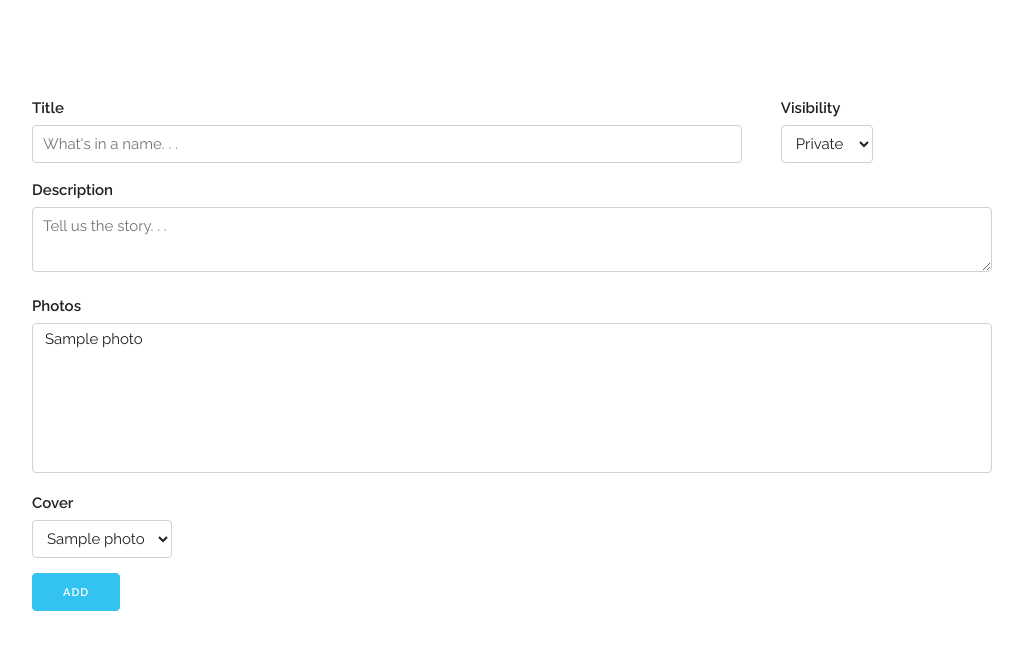
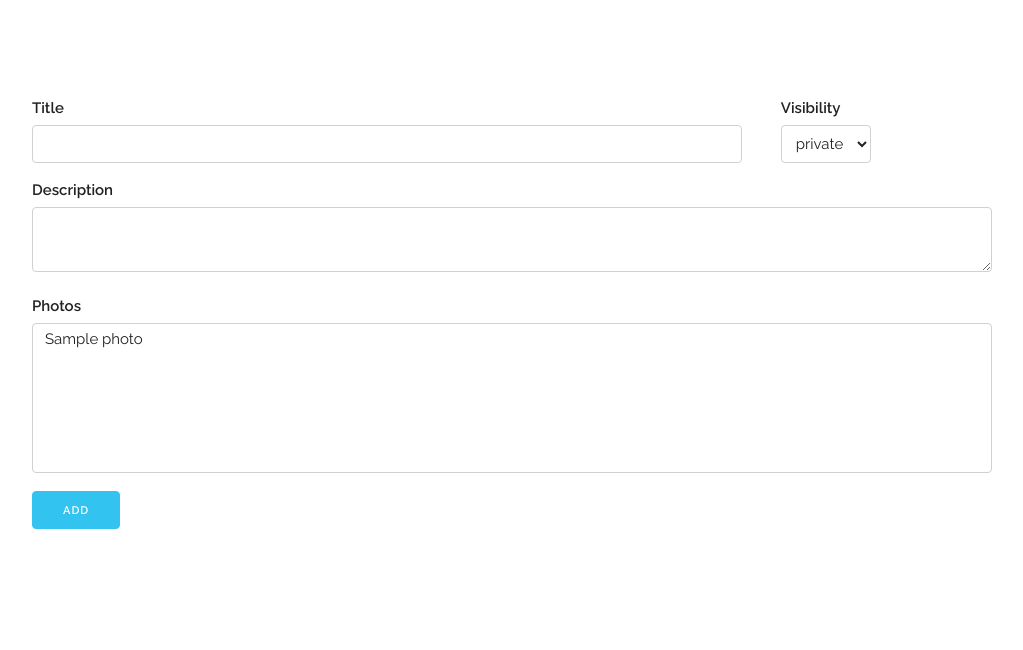
Before and after one commit to jesseklein406/django-imager, a Django app: page /images/album/add/ in a window 1280 px wide. Shown: the part 50-700 px from the top of the page, without its empty margins (128-1151 px from the left). Run offline with Django 3.2, Linux system fonts and the light colour scheme; a user stored in the database is signed in; tables that the repository leaves empty hold one stand-in row (values such as "Sample post"); some libraries are stand-ins or nearby versions.

Commit message:
Refactor album add

```diff
--- a/imagersite/imager_images/templates/imager_images/album_add.html
+++ b/imagersite/imager_images/templates/imager_images/album_add.html
@@ -11,39 +11,21 @@
 
     <div class="row">
       <div class="nine columns">
-        <label for="album_title">Title</label>
-        <input type="text" class="u-full-width" id="album_title" name="title" placeholder="What's in a name. . ."/>
+        <label for="id_title">{{ form.title.label }}</label>
+        {{ form.title|add_class:'u-full-width' }}
       </div><!-- end column -->
 
       <div class="three columns">
-        <label>Visibility</label>
-        <select name="published">
-          <option value="private">Private</option>
-          <option value="shared">Shared</option>
-          <option value="public">Public</option>
-        </select>
+        <label for="id_published">Visibility</label>
+        {{ form.published }}
       </div><!-- end column -->
     </div><!-- end row -->
 
-    <label for="album_description">Description</label>
-    <textarea name="description" id="album_description" placeholder="Tell us the story. . ." class="u-full-width"></textarea>
-    <label>Photos</label>
-    <select name="photos" size="6" multiple="multiple" class="tall_select_box u-full-width">
-      {% for photo in user.photos.all %}
-      <option value="{{ photo.id }}">{{ photo.title }}</option>
-      {% endfor %}
-    </select>
+    <label for="id_description">{{ form.description.label }}</label>
+    {{ form.description|add_class:'u-full-width' }}
 
-    <div class="row">
-      <div class="six columns">
-        <label>Cover</label>
-        <select name="cover">
-          {% for photo in user.photos.all %}
-          <option value="{{ photo.id }}">{{ photo.title }}</option>
-          {% endfor %}
-        </select>
-      </div><!-- end column -->
-    </div><!-- end row -->
+    <label for="id_photos">{{ form.photos.label }}</label>
+    {{ form.photos|add_class:'tall_select_box u-full-width' }}
 
     <input type="submit" class="button-primary" name="albumadd" value="Add">
   </form>
--- a/imagersite/imager_images/urls.py
+++ b/imagersite/imager_images/urls.py
@@ -6,7 +6,7 @@ from .views import (
     LibraryView,
     PhotoView,
     AlbumView,
-    album_create,
+    AlbumAddView,
     album_update,
     AlbumUpdateView,
     photo_create,
@@ -19,7 +19,7 @@ urlpatterns = patterns(
     url(r'^library/$', LibraryView.as_view(), name='library'),
     url(r'^album/(?P<pk>\d+)/$', AlbumView.as_view(), name='album'),
     url(r'^photos/(?P<pk>\d+)/$', PhotoView.as_view(), name='photo'),
-    url(r'^album/add/$', album_create, name='album_add'),
+    url(r'^album/add/$', AlbumAddView.as_view(), name='album_add'),
     url(
         r'^album/(?P<pk>\d+)/edit/$',
         AlbumUpdateView.as_view(),
--- a/imagersite/imager_images/views.py
+++ b/imagersite/imager_images/views.py
@@ -4,9 +4,9 @@ from __future__ import unicode_literals
 
 from django.contrib.auth.decorators import login_required
 from django.core.urlresolvers import reverse
-from django.http import HttpResponseRedirect, Http404
+from django.http import HttpResponseRedirect
 from django.shortcuts import get_object_or_404, render
-from django.views.generic import ListView, DetailView, UpdateView
+from django.views.generic import ListView, CreateView, DetailView, UpdateView
 from braces.views import LoginRequiredMixin
 
 from imager_images.models import Photo, Album
@@ -38,25 +38,21 @@ class PhotoView(LoginRequiredMixin, DetailView):
     template_name = 'imager_images/photo.html'
 
 
-@login_required
-def album_create(request):
-    if request.POST:
-        album = Album(
-            user=request.user,
-            title=request.POST['title'],
-            description=request.POST['description'],
-            published=request.POST['published'],
-            cover=Photo.objects.get(id=int(request.POST['cover']))
-        )
-        album.save()
-        for i in request.POST.getlist('photos'):
-            album.photos.add(Photo.objects.get(id=int(i)))
-        album.save()
+class AlbumAddView(CreateView):
+    template_name_suffix = '_add'
+    model = Album
+    fields = ['title', 'description', 'published', 'photos']
+    success_url = '/images/library/'
 
-        return HttpResponseRedirect(reverse('library'))
+    def get_form(self):
+        form = super(AlbumAddView, self).get_form()
+        form.fields['photos'].queryset = self.request.user.photos.all()
+        return form
 
-    else:
-        return render(request, 'imager_images/album_add.html')
+    def form_valid(self, form):
+        form.instance.user = self.request.user
+        form.save()
+        return super(AlbumAddView, self).form_valid(form)
 
 
 @login_required
```
Also changed, not shown: imagersite/imager_images/templatetags/images_filters.py (line endings or trailing spaces).
